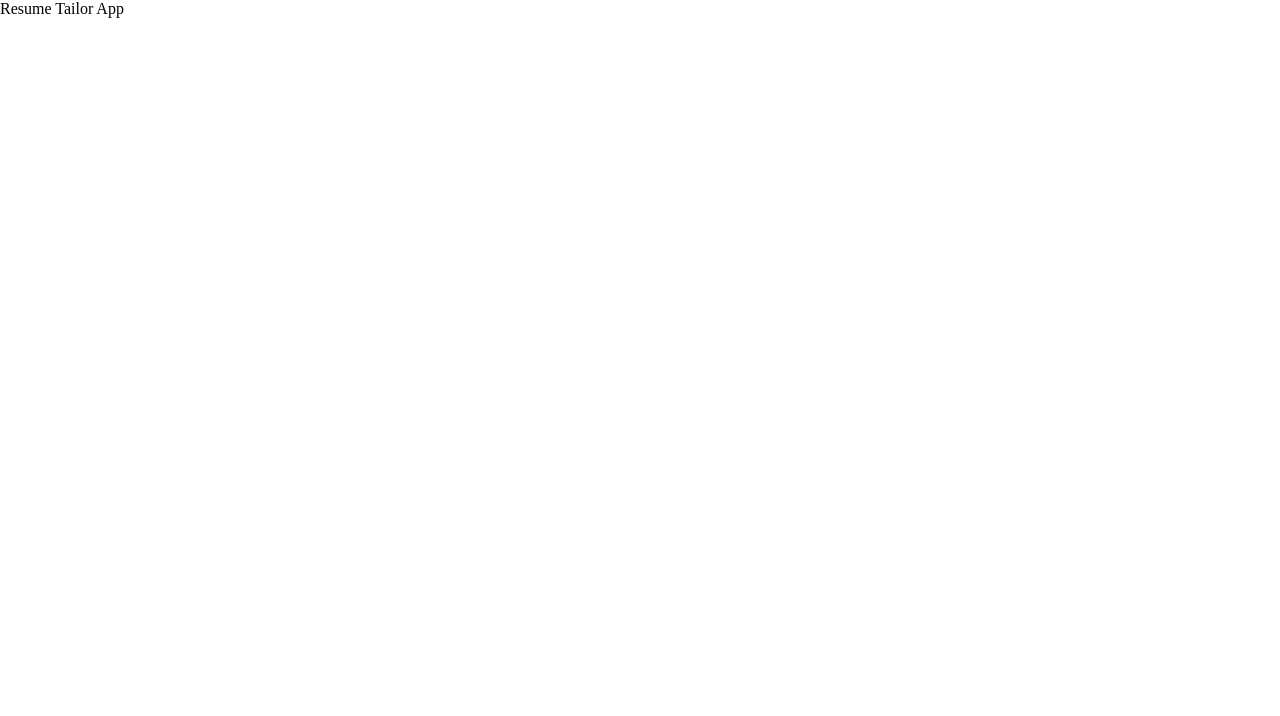
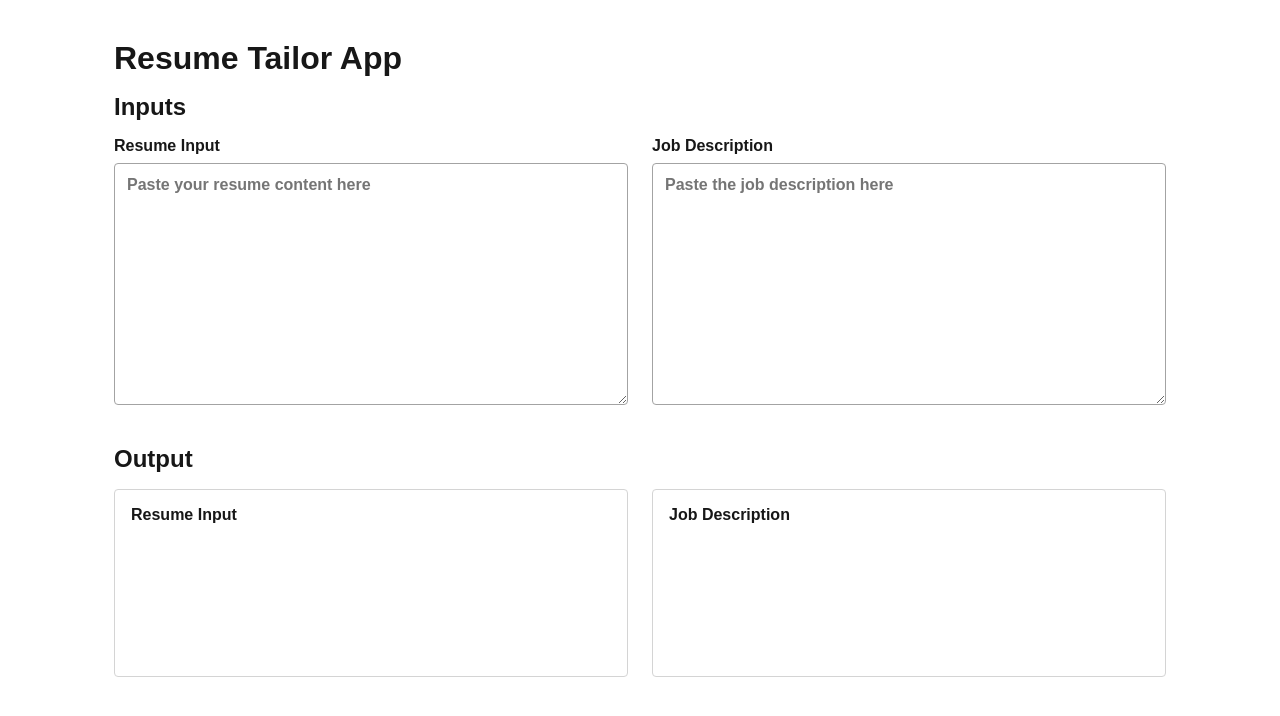
Before and after one commit to JamieHa8794/resume-tailor-ai, a Next.js app: page / in a window 1280 px wide. Shown: the top 716 px of the page. Built offline with nearby package versions, Linux system fonts and the light colour scheme.

Commit message:
feat: add interactive resume and job description inputs

```diff
--- a/src/app/globals.css
+++ b/src/app/globals.css
@@ -11,4 +11,69 @@ body {
 body {
   -webkit-font-smoothing: antialiased;
   -moz-osx-font-smoothing: grayscale;
+  color: #171717;
+  font-family: Arial, sans-serif;
 }
+
+.page-shell {
+  margin: 0 auto;
+  max-width: 1100px;
+  padding: 40px 24px;
+}
+
+h1,
+h2,
+h3 {
+  margin-bottom: 16px;
+}
+
+section + section {
+  margin-top: 40px;
+}
+
+.input-grid,
+.output-grid {
+  display: grid;
+  gap: 24px;
+  grid-template-columns: repeat(2, minmax(0, 1fr));
+}
+
+.field {
+  display: grid;
+  gap: 8px;
+  font-weight: 600;
+}
+
+textarea {
+  border: 1px solid #a3a3a3;
+  border-radius: 4px;
+  font: inherit;
+  padding: 12px;
+  resize: vertical;
+  width: 100%;
+}
+
+.output-panel {
+  border: 1px solid #d4d4d4;
+  border-radius: 4px;
+  min-height: 180px;
+  padding: 16px;
+}
+
+.output-panel h3 {
+  font-size: 1rem;
+}
+
+pre {
+  font: inherit;
+  min-height: 120px;
+  overflow-wrap: anywhere;
+  white-space: pre-wrap;
+}
+
+@media (max-width: 700px) {
+  .input-grid,
+  .output-grid {
+    grid-template-columns: 1fr;
+  }
+}
--- a/src/app/layout.tsx
+++ b/src/app/layout.tsx
@@ -3,8 +3,8 @@ import type { ReactNode } from "react";
 import "./globals.css";
 
 export const metadata: Metadata = {
-  title: "Create Next App",
-  description: "Generated by create next app",
+  title: "Resume Tailor App",
+  description: "Tailor resume content to a job description.",
 };
 
 export default function RootLayout({ children }: { children: ReactNode }) {
--- a/src/app/page.tsx
+++ b/src/app/page.tsx
@@ -1,3 +1,53 @@
+"use client";
+
+import { useState } from "react";
+
 export default function Home() {
-  return <div>Resume Tailor App</div>;
+  const [resume, setResume] = useState("");
+  const [jobDescription, setJobDescription] = useState("");
+
+  return (
+    <main className="page-shell">
+      <h1>Resume Tailor App</h1>
+
+      <section aria-labelledby="input-heading">
+        <h2 id="input-heading">Inputs</h2>
+        <div className="input-grid">
+          <label className="field">
+            <span>Resume Input</span>
+            <textarea
+              value={resume}
+              onChange={(event) => setResume(event.target.value)}
+              placeholder="Paste your resume content here"
+              rows={12}
+            />
+          </label>
+
+          <label className="field">
+            <span>Job Description</span>
+            <textarea
+              value={jobDescription}
+              onChange={(event) => setJobDescription(event.target.value)}
+              placeholder="Paste the job description here"
+              rows={12}
+            />
+          </label>
+        </div>
+      </section>
+
+      <section aria-labelledby="output-heading">
+        <h2 id="output-heading">Output</h2>
+        <div className="output-grid">
+          <div className="output-panel">
+            <h3>Resume Input</h3>
+            <pre>{resume}</pre>
+          </div>
+          <div className="output-panel">
+            <h3>Job Description</h3>
+            <pre>{jobDescription}</pre>
+          </div>
+        </div>
+      </section>
+    </main>
+  );
 }
```
